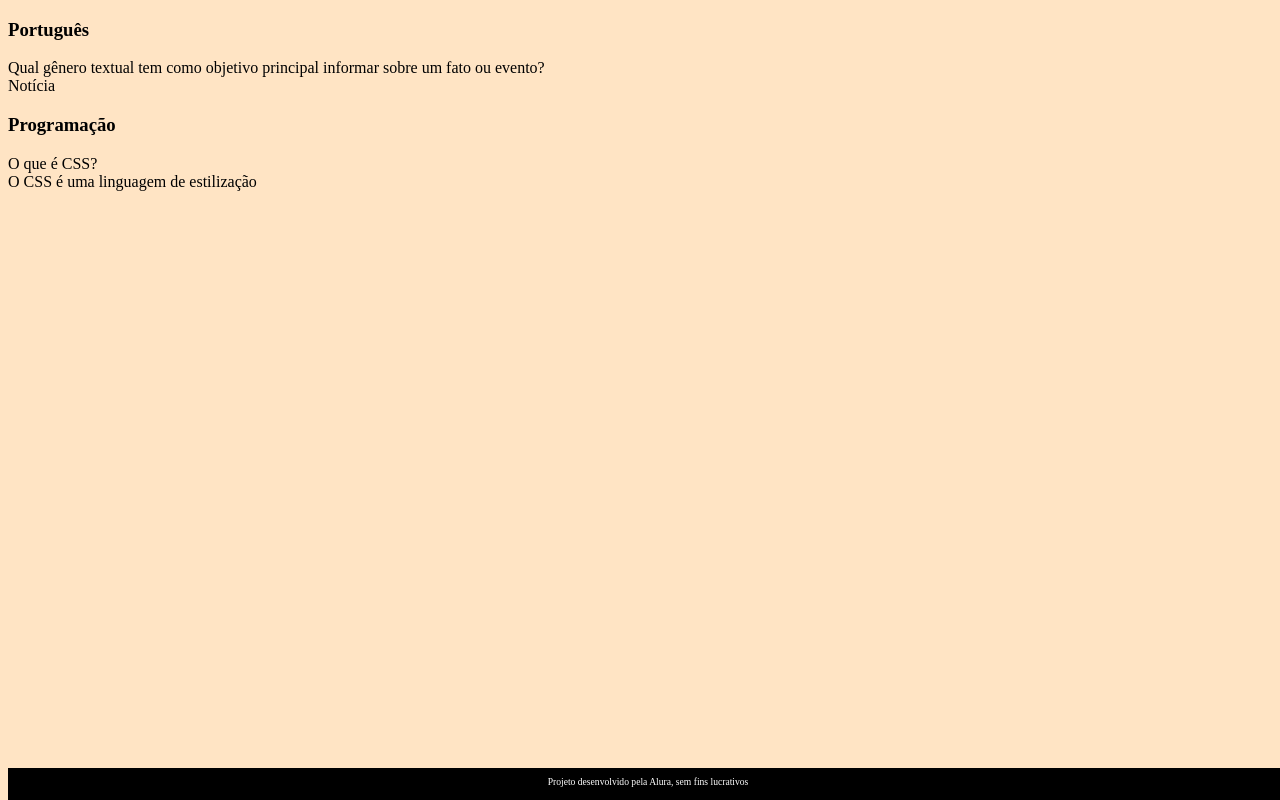
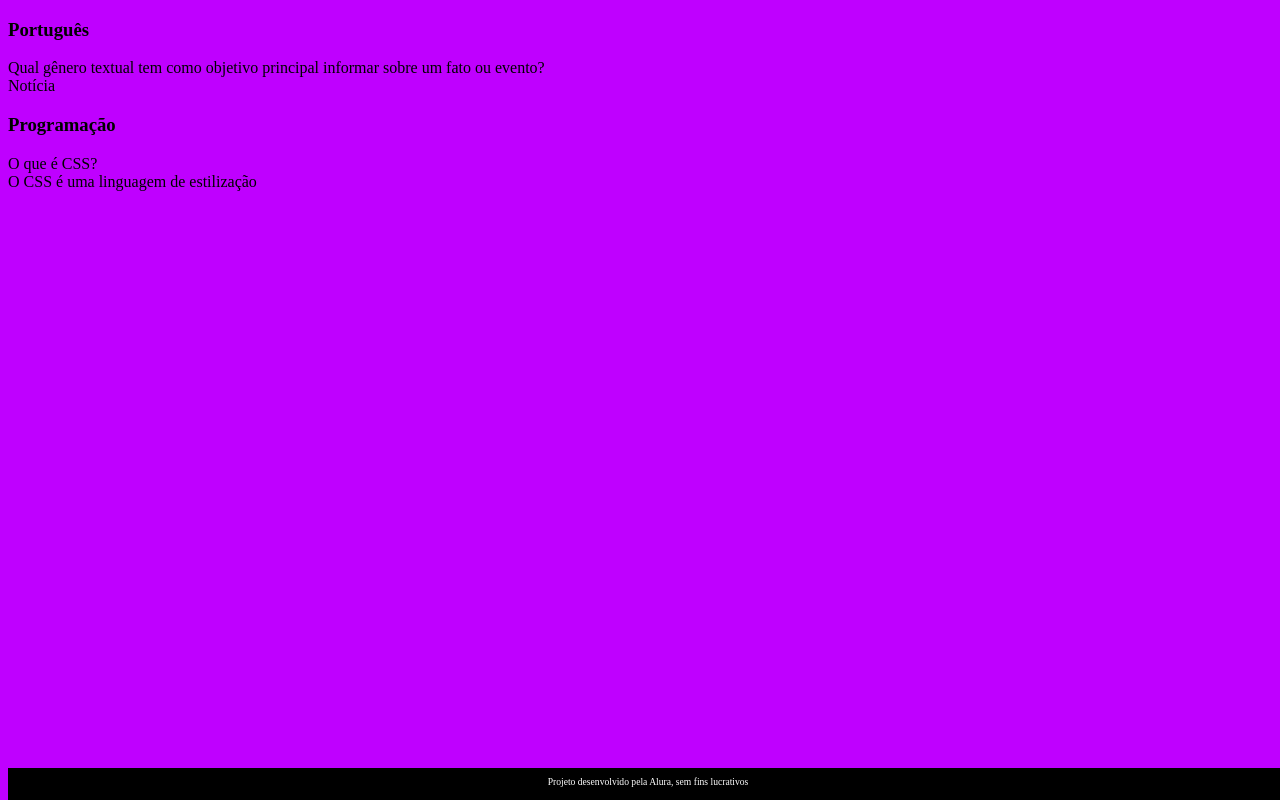
Before and after one commit to kauaconsolim/projeto-kaua, a plain HTML site: page index.html in a window 1280 px wide. Drawn offline with Linux system fonts and the light colour scheme.

Commit message:
Add files via upload

```diff
--- a/stlye.css
+++ b/stlye.css
@@ -1,5 +1,5 @@
 body {
-    background-color: bisque;
+    background-color: rgb(191, 0, 255);
     font-family: Bai Jamjuree;
 }
 
```
